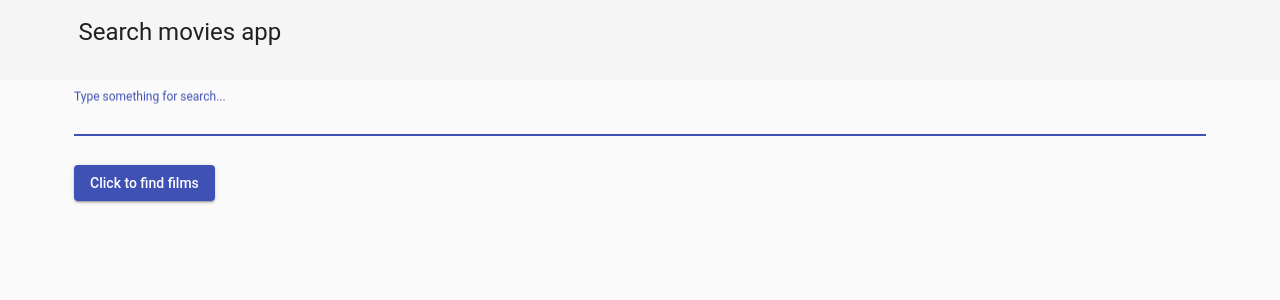
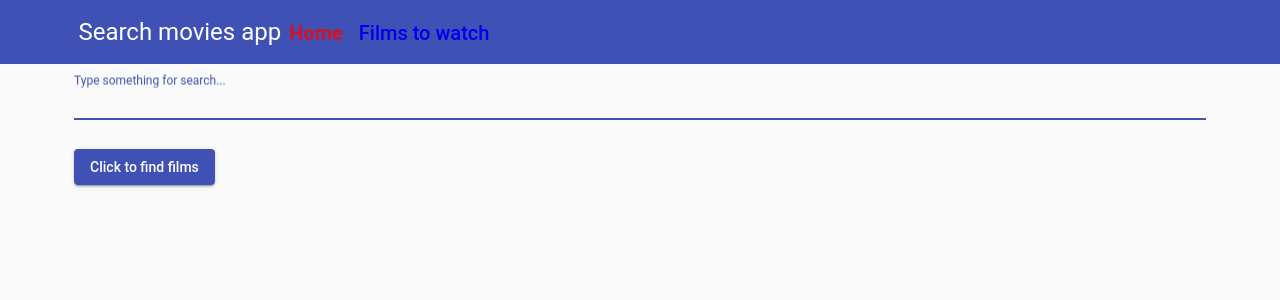
Before and after one commit to igor-provotorov/angular-app-sandbox, an Angular app: page / in a window 1280 px wide. Shown: the top 300 px of the page. Built offline with nearby package versions, Linux system fonts and the light colour scheme.

Commit message:
feat: add routing to the app

```diff
--- a/src/app/app.component.html
+++ b/src/app/app.component.html
@@ -1 +1,3 @@
-<app-movie-search-page></app-movie-search-page>
+<app-navigation-menu></app-navigation-menu>
+
+<router-outlet></router-outlet>
--- a/src/app/movie-search-page/movie-search-page.component.html
+++ b/src/app/movie-search-page/movie-search-page.component.html
@@ -1,9 +1,4 @@
 <div class="container mat-app-background">
-    <mat-toolbar>
-        <div class="wrapper">
-            <span class="mat-h1">Search movies app</span>
-        </div>
-    </mat-toolbar>
     <div class="wrapper">
         <app-search-input (addValue)="loadFilms($event)"></app-search-input>
         <app-movie-list [resultsFilms]="resultsFilms$ | async"></app-movie-list>
--- a/src/app/movie-search-page/movie-search-page.component.scss
+++ b/src/app/movie-search-page/movie-search-page.component.scss
@@ -1,7 +1,7 @@
 .container {
     margin: 0 auto;
     margin-bottom: 1rem;
-    min-height: calc(100vh - 1rem);
+    min-height: calc(100vh - 5rem);
 }
 
 .wrapper {
```
Also changed, not shown: src/app/app-routing.module.ts (added, +16 -0 lines), src/app/app.module.ts (+12 -2 lines).
